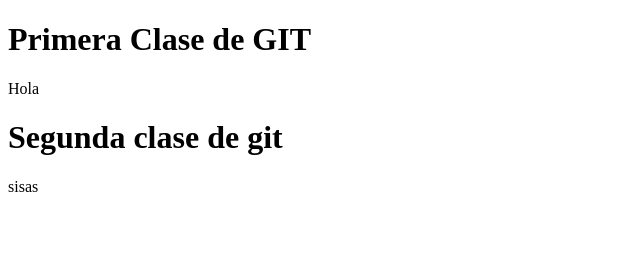
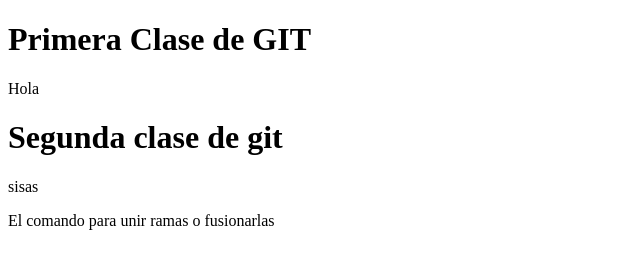
Before and after one commit to julianpulgarin23191/PARCIAL1, a plain HTML site: page index.html in a window 1280 px wide. Shown: the whole page, without its empty margins (0-640 px from the left). Drawn offline with Linux system fonts and the light colour scheme.

Commit message:
Segundo commit de clase 2
Nuevo parrafo

```diff
--- a/index.html
+++ b/index.html
@@ -11,5 +11,6 @@
 
         <h1>Segunda clase de git</h1>
         <p>sisas</p>
+        <p>El comando para unir ramas o fusionarlas </p>
 </body>
 </html>
```
